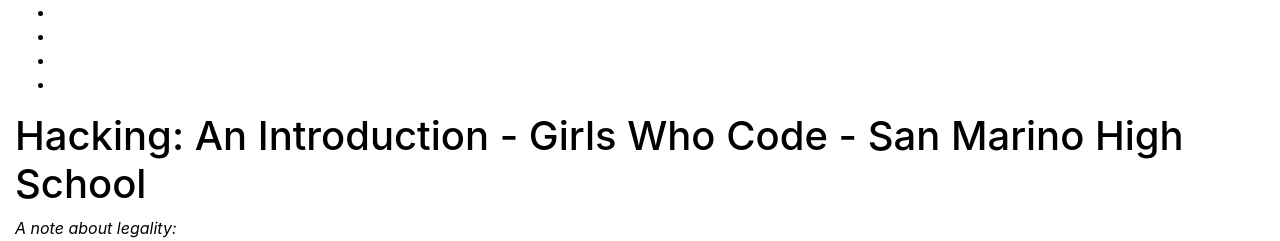
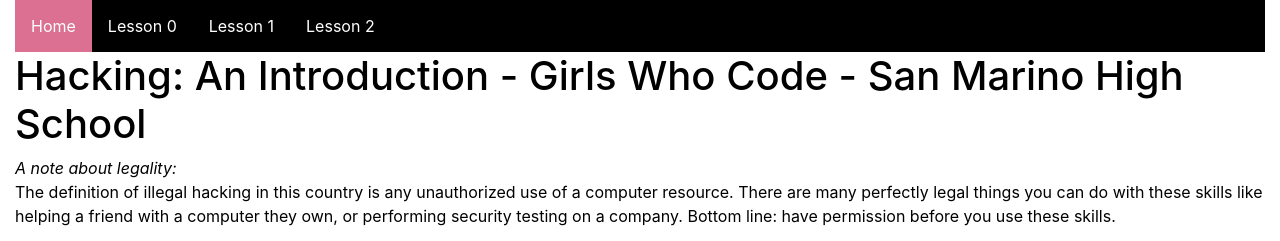
Before and after one commit to LeStarch/gwc-puzzlebox, a plain HTML site: page puzzles-2020/index.html in a window 1280 px wide. Shown: the top 241 px of the page. Drawn offline with nearby package versions, Linux system fonts and the light colour scheme.

Commit message:
✨: Add CSS style for navigation bar

```diff
--- a/puzzles-2020/style.css
+++ b/puzzles-2020/style.css
@@ -1,6 +1,35 @@
 body {
     background: white;
     color: black;
+}
+ul {
+    list-style-type: none;
+    margin: 0;
+    padding: 0;
+    overflow: hidden;
+    background-color: black;
+}
+
+li {
+    float: left;
+}
+
+li a {
+    display: block;
+    color: white;
+    text-align: center;
+    padding: 14px 16px;
+    text-decoration: none;
+}
+
+li a.active {
+    background-color: #DB7093;
+    color: white;
+}
+
+li a:hover:not(.active) {
+    background-color: #555;
+    color: white;
 }
 
 .hint {
```
